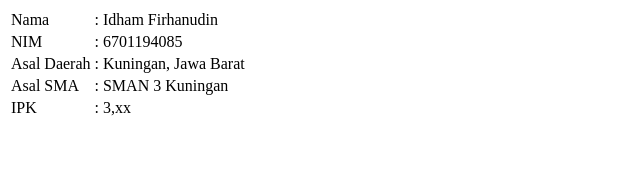
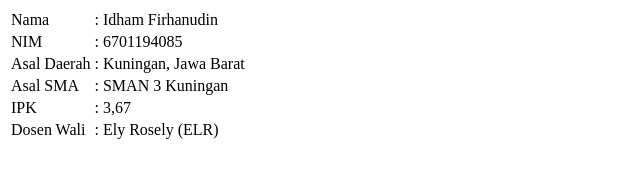
Before and after one commit to idhamfirhanudin/6701194085_assessment1pabw, a plain HTML site: page index.html in a window 1280 px wide. Shown: the whole page, without its empty margins (0-640 px from the left). Drawn offline with Linux system fonts and the light colour scheme.

Commit message:
commit4-6701194085

```diff
--- a/index.html
+++ b/index.html
@@ -29,7 +29,12 @@
         <tr>
             <td>IPK</td>
             <td>:</td>
-            <td>3,xx</td>
+            <td>3,67</td>
+        </tr>
+        <tr>
+            <td>Dosen Wali</td>
+            <td>:</td>
+            <td>Ely Rosely (ELR)</td>
         </tr>
     </table>
 </body>
```
Also changed, not shown: about.html (added, +13 -0 lines).
